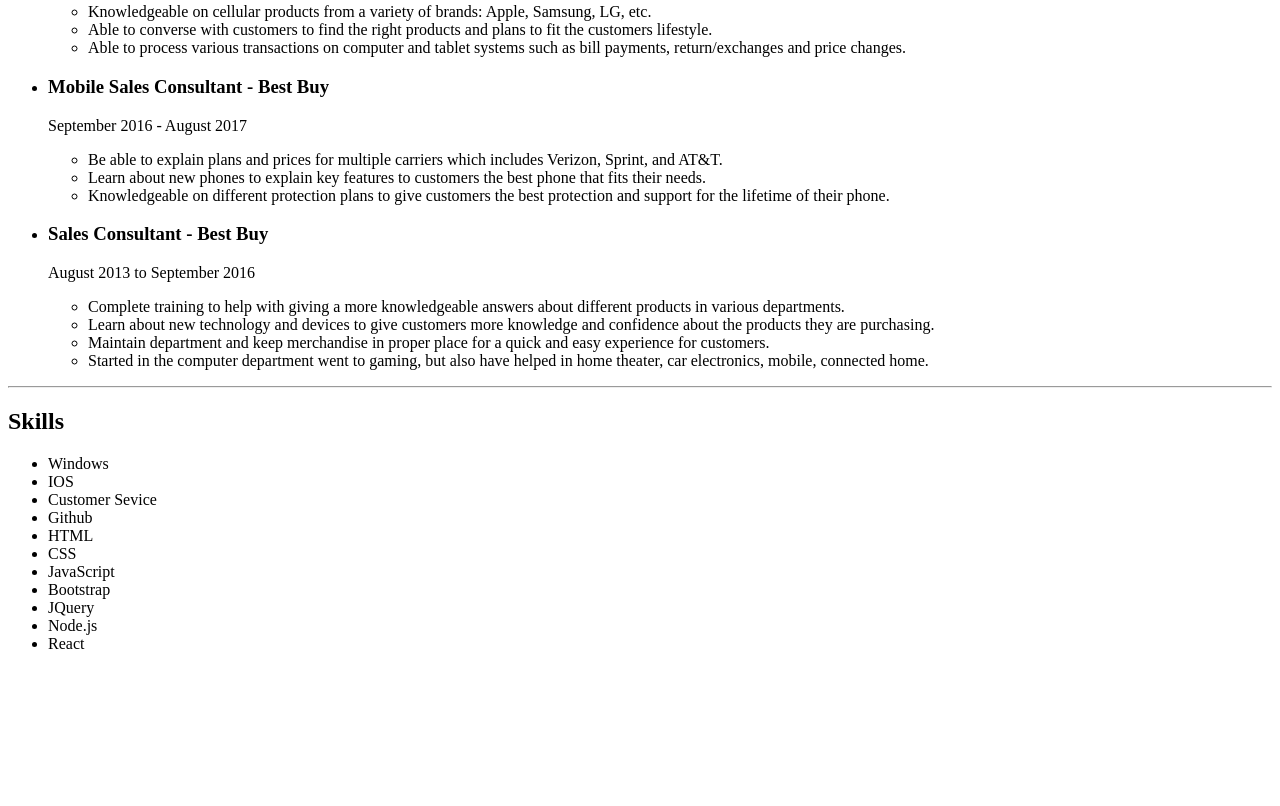
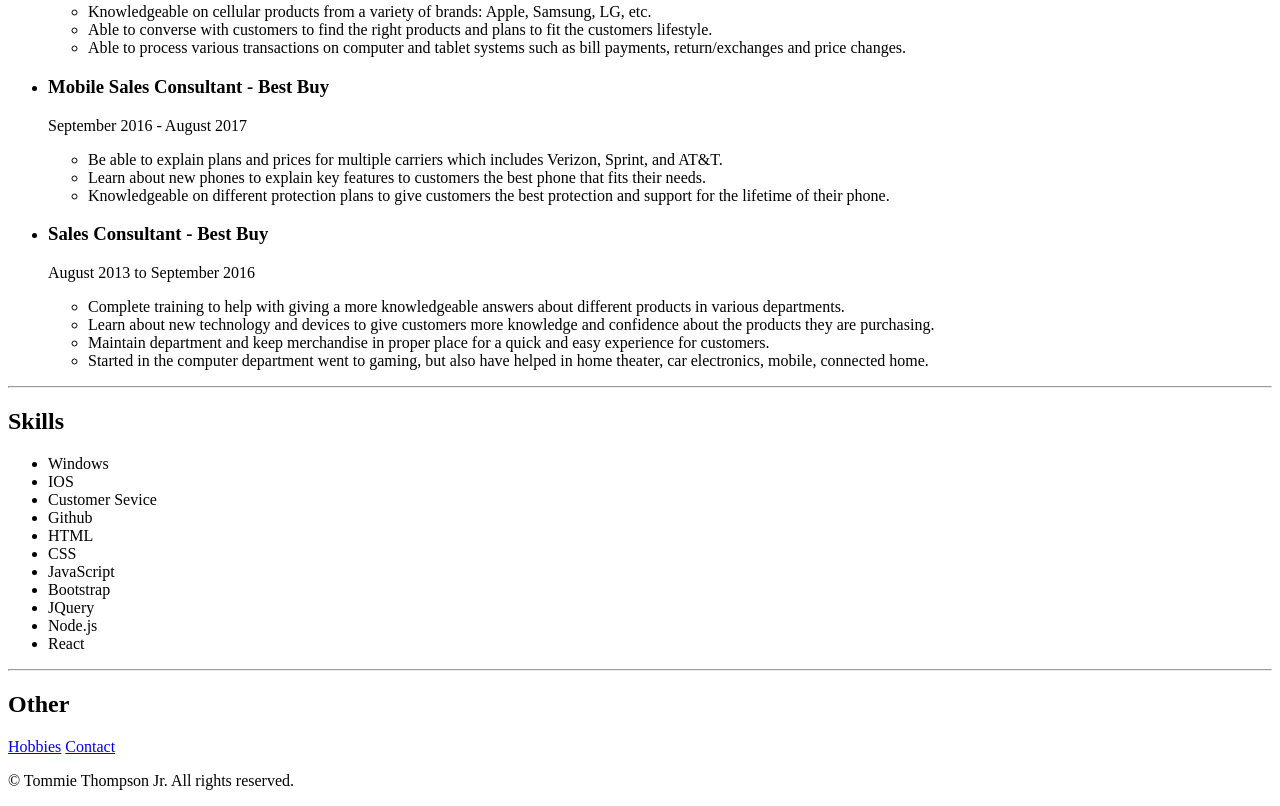
Before and after one commit to BerserkerTJ/Capstone-Project-1, a plain HTML site: page index.html in a window 1280 px wide. Shown: the part 1269-2075 px from the top of the page. Before the commit the page ends 1938 px from the top, so only its background shows below. Drawn offline with Linux system fonts and the light colour scheme.

Commit message:
Add files via upload

```diff
--- a/index.html
+++ b/index.html
@@ -96,5 +96,12 @@
         <li>Node.js</li>
         <li>React</li>
     </ul>
+    <hr>
+    <h2>Other</h2>
+    <a href="hobbies.html">Hobbies</a>
+    <a href="contact.html">Contact</a>
+    <footer>
+       <p>&copy; Tommie Thompson Jr. All rights reserved. </p>
+    </footer>
 </body>
 </html>
```
